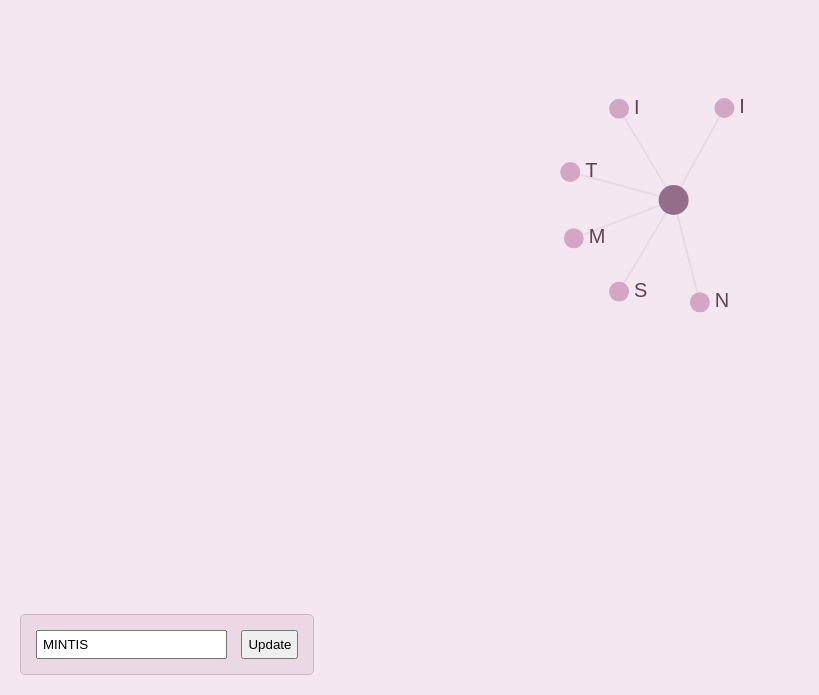
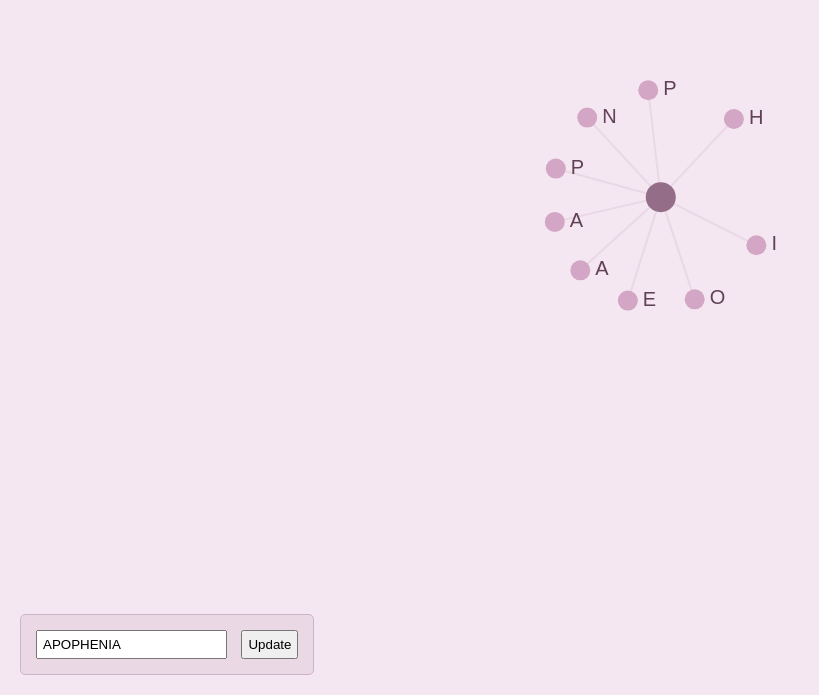
Before and after one commit to mantascc/apophenia, a plain HTML site: page index.html in a window 1280 px wide. Shown: the part 105-800 px from the top of the page, without its empty margins (0-819 px from the left). Drawn offline with nearby package versions, Linux system fonts and the light colour scheme; a web font is replaced by a local one.

Commit message:
Txtchange

```diff
--- a/index.html
+++ b/index.html
@@ -12,7 +12,7 @@
 </head>
 <body onload="updateNodes()">
     <div class="controls">
-        <input type="text" id="nodeInput" placeholder="Your Letters" value="MINTIS">
+        <input type="text" id="nodeInput" placeholder="Your Letters" value="APOPHENIA">
         <button onclick="updateNodes()">Update</button>
     </div>
     <div class="graph">
```
